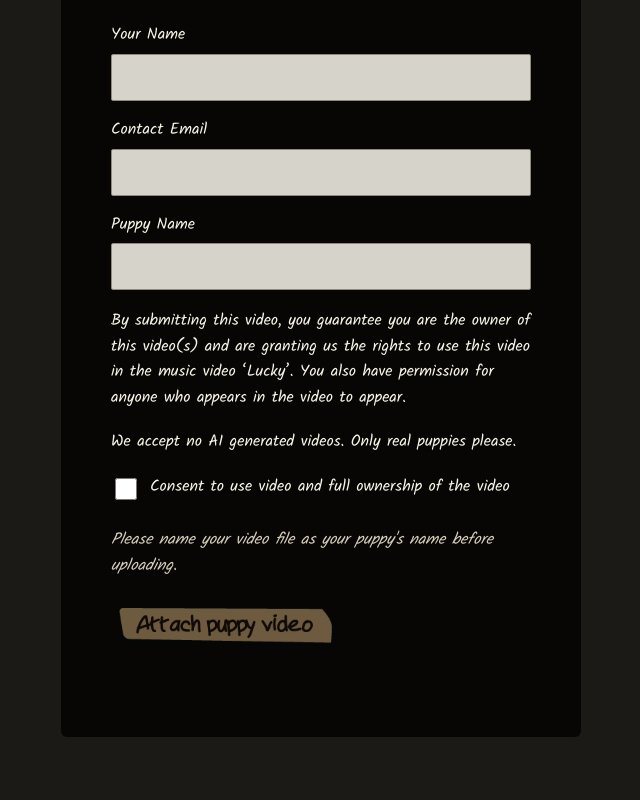
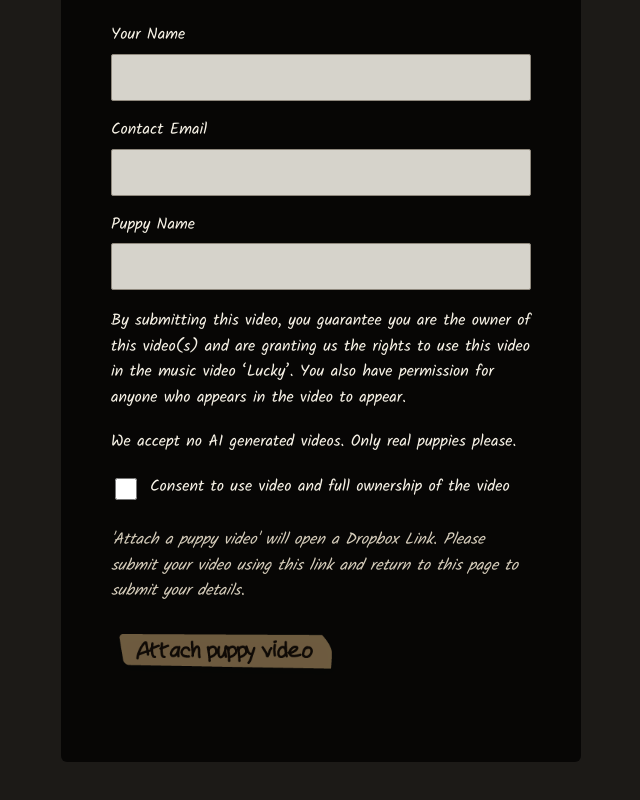
Before and after one commit to rufflemuffinuk/luckyvideo, a plain HTML site: page index.html in a window 1280 px wide. Shown: the part 1207-2007 px from the top of the page, without its empty margins (319-959 px from the left). Drawn offline with Linux system fonts and the light colour scheme.

Commit message:
Update index.html

```diff
--- a/index.html
+++ b/index.html
@@ -86,7 +86,7 @@
       </label>
 
       <!-- EDIT COPY HERE if wording ever changes -->
-      <p class="consent-copy filename-note">Please name your video file as your puppy's name before uploading.</p>
+      <p class="consent-copy filename-note">'Attach a puppy video' will open a Dropbox Link. Please submit your video using this link and return to this page to submit your details. </p>
 
       <!-- Opens your Dropbox File Request in a new tab — only once the form
            above is valid (see script.js). Swap the href if you ever point
```
